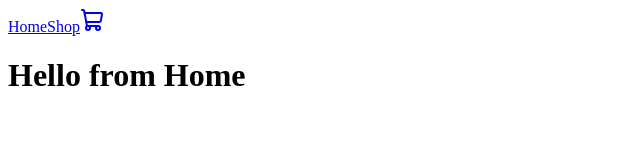
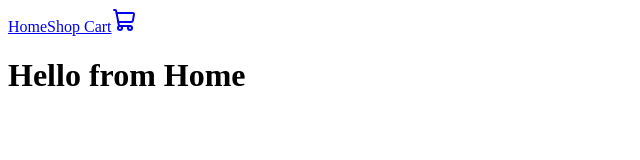
Before and after one commit to lozukka/mock-shopping-cart, a React (Vite) app: page / in a window 1280 px wide. Shown: the top 160 px of the page, without its empty margins (0-640 px from the left). Built offline with nearby package versions, Linux system fonts and the light colour scheme.

Commit message:
added cart to cart icon

```diff
--- a/src/components/Navbar.jsx
+++ b/src/components/Navbar.jsx
@@ -7,6 +7,8 @@ function NavBar() {
       <Link to="/">Home</Link>
       <Link to="shop">Shop</Link>
       <Link to="cart">
+        {" "}
+        Cart
         <ShoppingCart />
       </Link>
     </>
```
